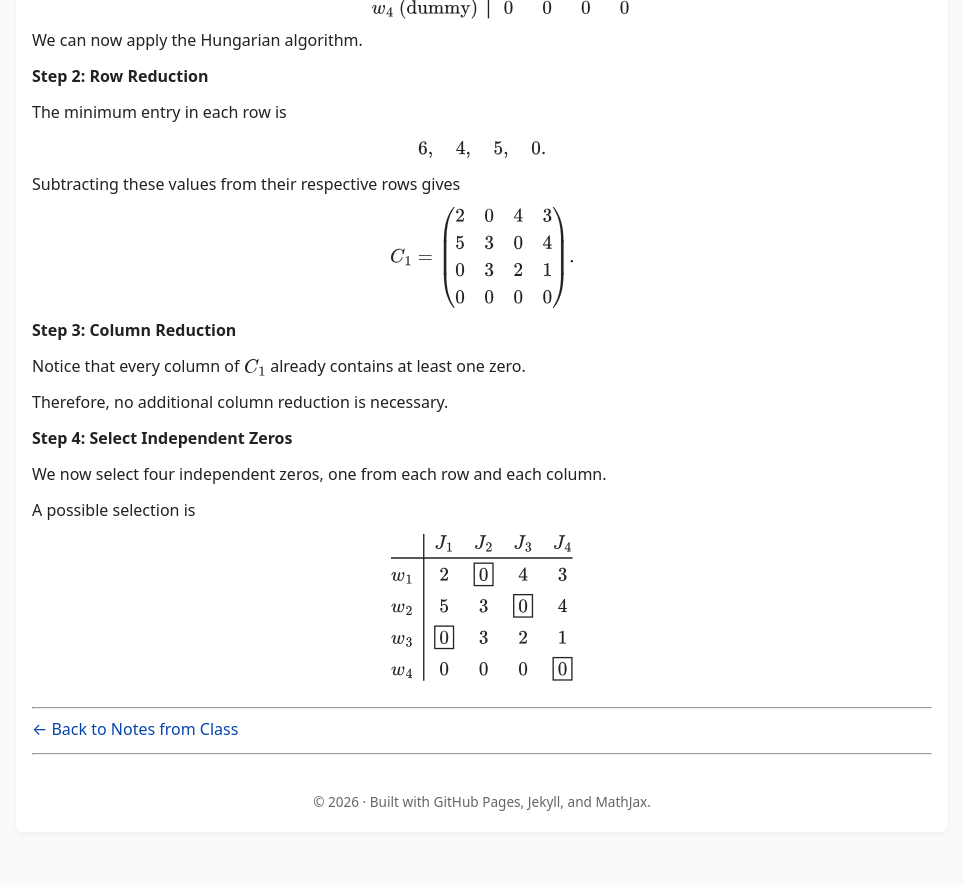
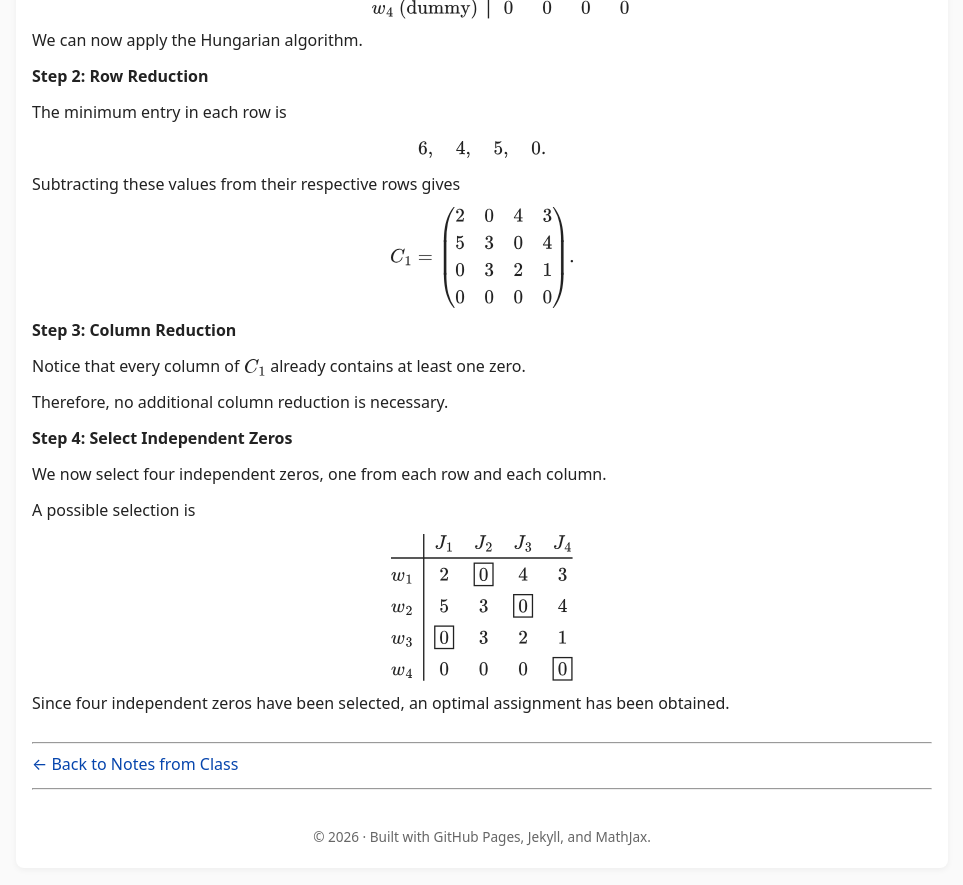
Before and after one commit to SaleemKamaludin/SaleemKamaludin.github.io, a Jekyll site: the page built from courses/math-2276/notes-from-class/supplementary-lecture-6/index.md, in a window 1280 px wide and 900 px high, scrolled down 10756 px. Shown: the top 885 px of the window, without its empty margins (158-1121 px from the left). Built offline with Jekyll 4.4.1, drawn with Linux system fonts in a browser that asks for light colours; before the commit the page ends 11620 px from its top, so only the background shows below that.

Commit message:
Conclude optimal assignment in Step 4 of Example 1.4

```diff
--- a/courses/math-2276/notes-from-class/supplementary-lecture-6/index.md
+++ b/courses/math-2276/notes-from-class/supplementary-lecture-6/index.md
@@ -1817,6 +1817,15 @@ w_4 & 0 & 0 & 0 & \boxed{0}
       </div>
 
     </div>
+
+    <div id="example-unbalanced-assignment-problem-step-4-optimal-assignment-conclusion">
+
+      <p>
+        Since four independent zeros have been selected,
+        an optimal assignment has been obtained.
+      </p>
+
+    </div>
 </div>
 </div>
 
```
